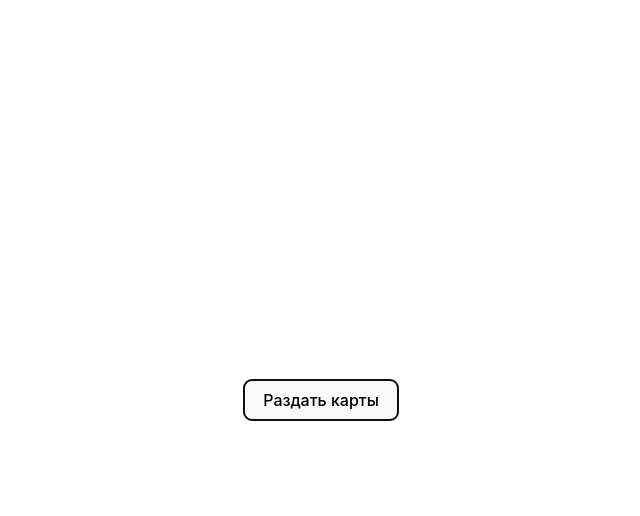
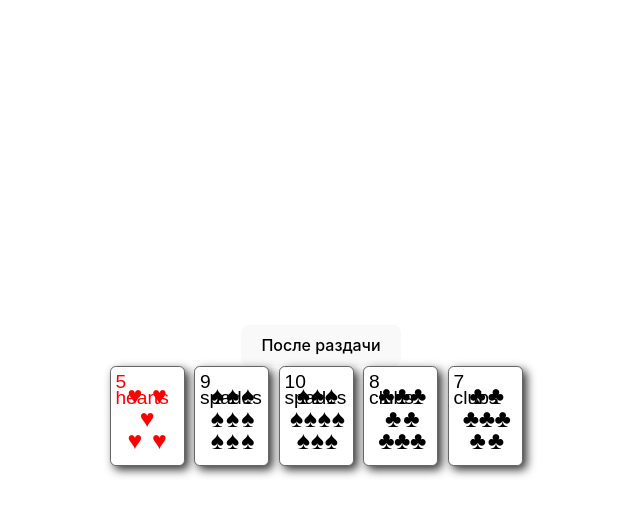
Before and after one commit to dmatkulov/video-poker, a React (Vite) app: page / in a window 1280 px wide. Both pictures are taken after a click on the button "Раздать карты". Shown: the top 516 px of the page, without its empty margins (319-959 px from the left). Built offline with nearby package versions, Linux system fonts and the light colour scheme.

Commit message:
test App, fix bugs

```diff
--- a/src/App.tsx
+++ b/src/App.tsx
@@ -1,4 +1,5 @@
 import './App.css';
+import PlayingCard from './PlayingCard/PlayingCard';
 import Card from './lib/Card';
 import CardDeck from './lib/CardDeck';
 import {useState} from 'react';
@@ -6,16 +7,30 @@ import {useState} from 'react';
 function App() {
   const [cards, setCards] = useState<Card[]>([]);
   const dealCards = () => {
-    const newDeck = new CardDeck();
-    const deck = newDeck.getCards(5);
-    console.log(deck);
+    const newCardDeck = new CardDeck();
+    const newCards = newCardDeck.getCards(5);
+    setCards(newCards);
+    newCardDeck.getCard();
+    console.log('До ', cards);
+    console.log('После ', newCards);
   };
 
-  return (
-    <div>
+  if (cards.length > 0) {
+    return (
+      <div>
+        <button onClick={dealCards}>После раздачи</button>
+        <div className="playingCards faceImages">
+          {cards.map((card, key: number) => (
+            <PlayingCard key={key} rank={card.rank} suit={card.suit}/>
+          ))}
+        </div>
+      </div>
+    );
+  } else {
+    return (
       <button onClick={dealCards}>Раздать карты</button>
-    </div>
-  );
+    );
+  }
 }
 
 export default App;
```
